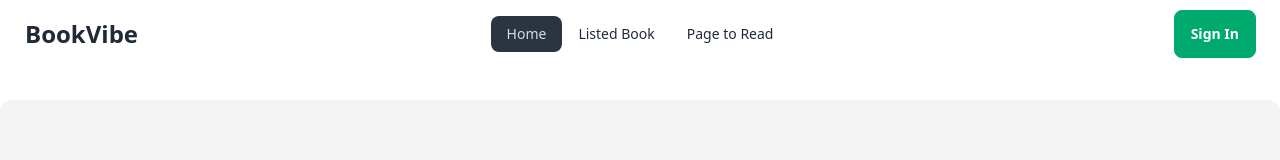
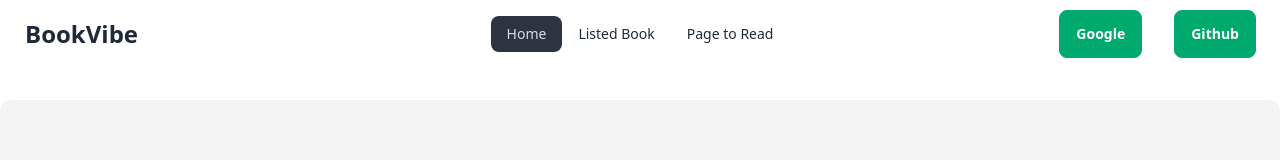
Before and after one commit to ALNoman78/Book-Shop, a React (Vite) app: page / in a window 1280 px wide. Shown: the top 160 px of the page. Built offline with nearby package versions, Linux system fonts and the light colour scheme.

Commit message:
githuub authentication added

```diff
--- a/src/components/Navbar/Navbar.jsx
+++ b/src/components/Navbar/Navbar.jsx
@@ -1,13 +1,14 @@
 import React, { useState } from 'react'
 import PropTypes from 'prop-types'
 import { NavLink } from 'react-router-dom'
-import { GoogleAuthProvider, signInWithPopup, signOut } from 'firebase/auth'
+import { GithubAuthProvider, GoogleAuthProvider, signInWithPopup, signOut } from 'firebase/auth'
 import auth from '../../Firebase/firebase.init'
 
 const Navbar = () => {
     const [user, setUser] = useState(null)
 
     const provider = new GoogleAuthProvider()
+    const githubProvider = new GithubAuthProvider()
 
     const handleGoogleAuth = () => {
         signInWithPopup(auth, provider)
@@ -27,6 +28,13 @@ const Navbar = () => {
             .catch((error) => {
                 console.log(error);
             })
+    }
+    const handleGithubSignIn = () => {
+        signInWithPopup(auth , githubProvider)
+        .then(result => {
+            setUser(result.user)
+        })
+        .catch(error => console.log(error))
     }
 
     const links =
@@ -70,18 +78,21 @@ const Navbar = () => {
             <div className="navbar-end ">
                 {
                     user &&
-                    <div className='flex items-center gap-5'>
+                    <div className='flex items-center gap-5 ml-4'>
                         <img className='rounded-full h-14' src={user.photoURL} alt="" />
                         <div>
                             <h3>{user.displayName}</h3>
-                            <p>{user.email}</p>
+                            <p>{user?.email}</p>
                         </div>
                     </div>
                 }
                 {
                     user ?
-                        <a onClick={handleSignOut} className="btn btn-accent text-white">Sign Out</a> :
-                        <a onClick={handleGoogleAuth} className="btn btn-success mx-4 text-white">Sign In</a>
+                        <button onClick={handleSignOut} className="btn btn-accent text-white">Sign Out</button> :
+                        <div>
+                            <button onClick={handleGoogleAuth} className="btn btn-success mx-4 text-white">Google</button>
+                            <button onClick={handleGithubSignIn} className="btn btn-success mx-4 text-white">Github</button>
+                        </div>
                 }
 
             </div>
```
